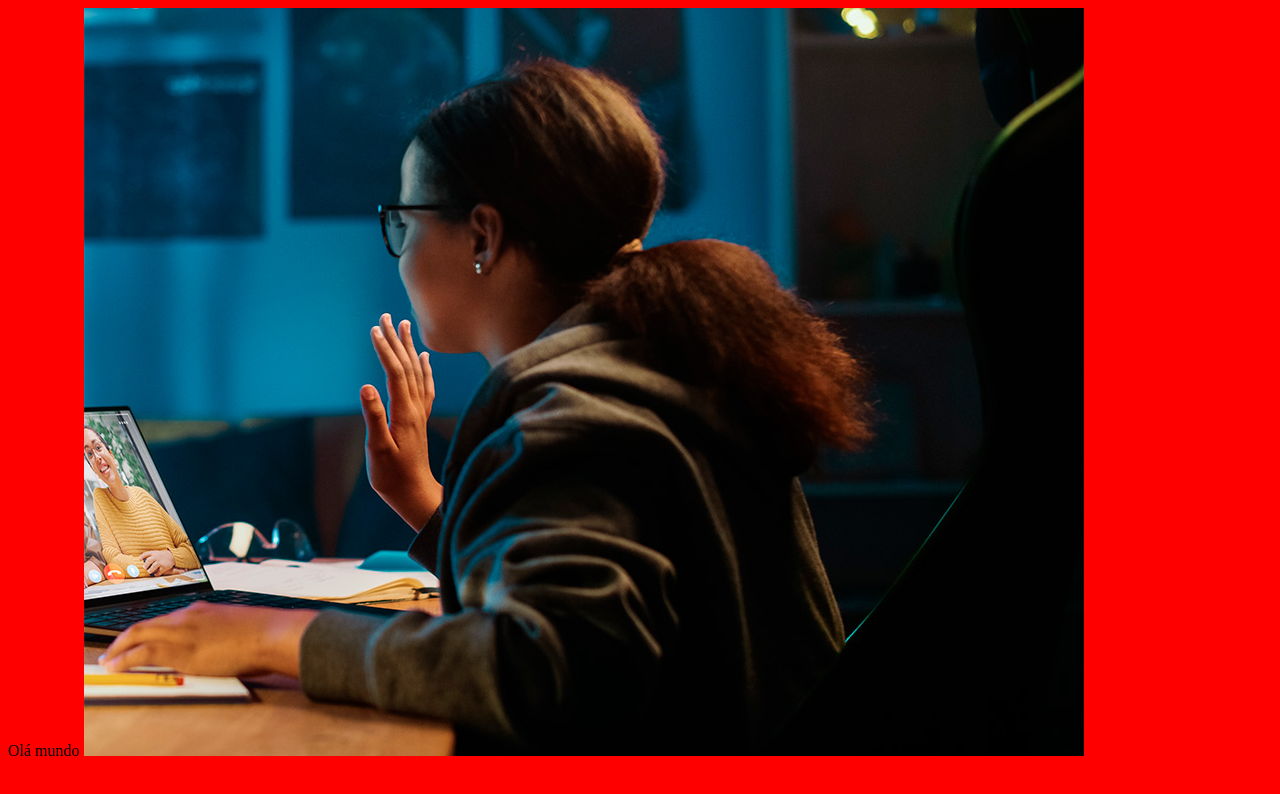
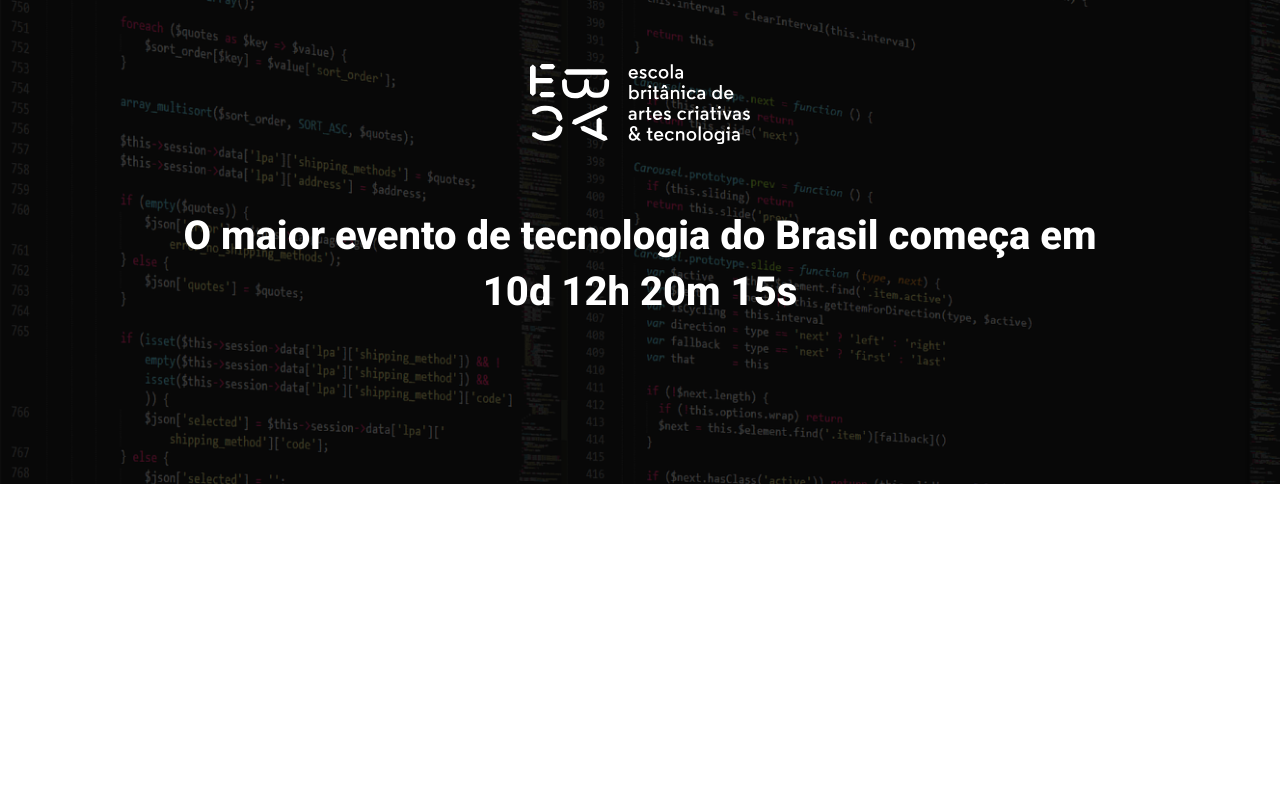
Before and after one commit to OVictorNicolini/ebac_tech_talks, a website built with Parcel: page src/index.html in a window 1280 px wide. Built offline with nearby package versions, Linux system fonts and the light colour scheme.

Commit message:
criando o hero

```diff
--- a/src/index.html
+++ b/src/index.html
@@ -3,12 +3,23 @@
 <head>
     <meta charset="UTF-8">
     <meta name="viewport" content="width=device-width, initial-scale=1.0">
-    <title>Document</title>
+    <title>EBAC Tech Talks</title>
+
+    <link rel="preconnect" href="https://fonts.googleapis.com">
+    <link rel="preconnect" href="https://fonts.gstatic.com" crossorigin>
+    <link href="https://fonts.googleapis.com/css2?family=Roboto:ital,wght@0,100..900;1,100..900&display=swap" rel="stylesheet">
+
     <link rel="stylesheet" href="styles/main.scss">
+
 </head>
 <body>
-    Olá mundo
-    <img src="./images/backend.png" alt="">
-    <script src="scripts/main.js"></script>
+    <header class="hero">
+    <div class="container">
+        <img class="hero__logo" src="./images/ebac_logo.svg" alt="EBAC">
+        <p class="hero__text">
+            O maior evento de tecnologia do Brasil começa em 10d 12h 20m 15s
+        </p>
+    </div>
+    </header>
 </body>
 </html>
--- /dev/null
+++ b/src/styles/_hero.scss
@@ -0,0 +1,52 @@
+.hero {
+    padding-top: 64px;
+    padding-bottom: 100px;
+    background-image: url(../images/fundo.png);
+    background-repeat: no-repeat;
+    background-size: cover;
+    position: relative;
+
+    .container {
+        position: relative;
+    }
+
+    &::before {
+        position: absolute;
+        top: 0;
+        left: 0;
+        width: 100%;
+        height: 100%;
+        background-color: #000;
+        content: '';
+        opacity: .7;
+    }
+
+    &__text {
+        padding-top: 64px;
+        padding-bottom: 64px;
+        font-size: 40px;
+        line-height: 56px;
+        font-weight: 800;
+        text-align: center;
+    }
+
+    &__logo {
+        display: block;
+        height: 80px;
+        margin: 0 auto;
+    }
+
+    @media (max-width: 640px) {
+        padding: 40px 0;
+
+        &__text {
+            font-size: 22px;
+            line-height: 24px;
+            margin: 24px 0;
+        }
+
+        &__logo {
+            height: 40px;
+        }
+    }
+}
--- a/src/styles/main.scss
+++ b/src/styles/main.scss
@@ -1,3 +1,23 @@
-body {
-    background-color: red;;
+@use 'hero';
+
+* {
+    margin: 0;
+    padding: 0;
+    box-sizing: border-box;
+    font-family: 'Roboto', sans-serif;
+    color: #fff;
 }
+
+.container {
+    width: 100%;
+    max-width: 960px;
+    margin: 0 auto;
+
+    @media (max-width: 640px) {
+        max-width: 80%;
+    }
+
+    @media (max-width: 1024px) {
+        max-width: 90%;
+    }
+}
```
